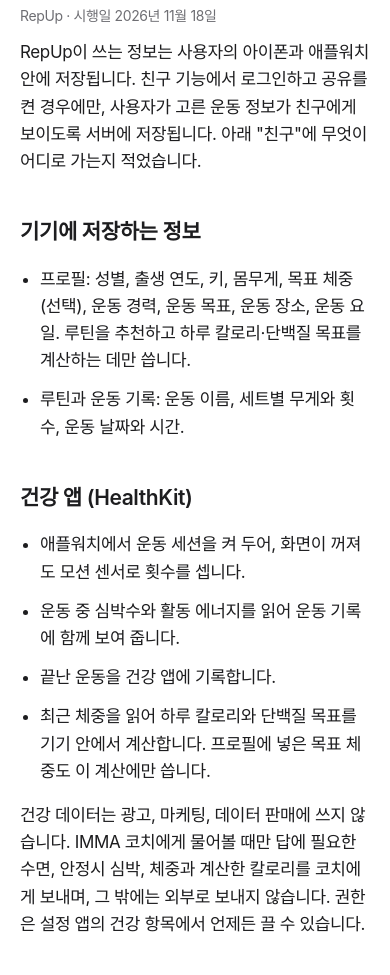
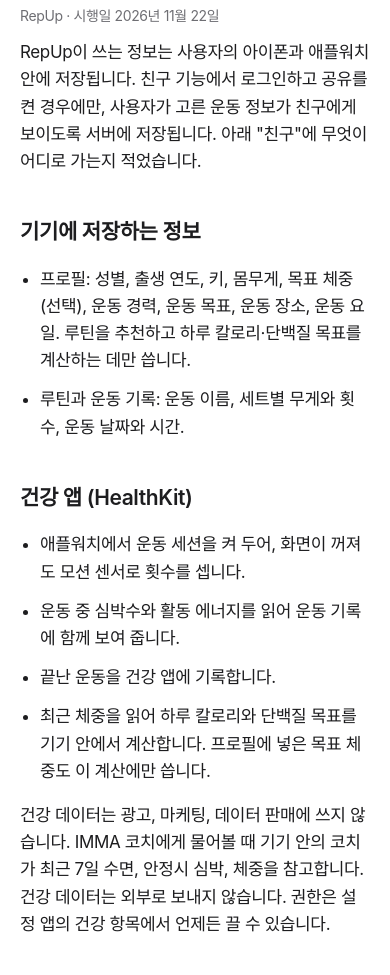
Before and after one commit to shinehyeuk-pixel/imma-support, a plain HTML site: page privacy/index.html in a window 390 px wide. Shown: the part 92-1067 px from the top of the page. Drawn offline with Linux system fonts and the light colour scheme.

Commit message:
Privacy: the coach reads sleep and resting heart rate on the device, nothing leaves it
Version 2.0 uses only the on-device model, so health data read for the
coach stays on the phone. Dated for the 2.0 release.

Co-Authored-By: Claude Opus 5.5 <noreply@anthropic.com>

```diff
--- a/privacy/index.html
+++ b/privacy/index.html
@@ -9,7 +9,7 @@
 <body>
 <main>
 <h1>개인정보처리방침</h1>
-<p class="muted">RepUp · 시행일 2026년 11월 18일</p>
+<p class="muted">RepUp · 시행일 2026년 11월 22일</p>
 
 <p>RepUp이 쓰는 정보는 사용자의 아이폰과 애플워치 안에 저장됩니다. 친구 기능에서 로그인하고 공유를 켠 경우에만, 사용자가 고른 운동 정보가 친구에게 보이도록 서버에 저장됩니다. 아래 "친구"에 무엇이 어디로 가는지 적었습니다.</p>
 
@@ -26,7 +26,7 @@
 <li>끝난 운동을 건강 앱에 기록합니다.</li>
 <li>최근 체중을 읽어 하루 칼로리와 단백질 목표를 기기 안에서 계산합니다. 프로필에 넣은 목표 체중도 이 계산에만 씁니다.</li>
 </ul>
-<p>건강 데이터는 광고, 마케팅, 데이터 판매에 쓰지 않습니다. IMMA 코치에게 물어볼 때만 답에 필요한 수면, 안정시 심박, 체중과 계산한 칼로리를 코치에게 보내며, 그 밖에는 외부로 보내지 않습니다. 권한은 설정 앱의 건강 항목에서 언제든 끌 수 있습니다.</p>
+<p>건강 데이터는 광고, 마케팅, 데이터 판매에 쓰지 않습니다. IMMA 코치에게 물어볼 때 기기 안의 코치가 최근 7일 수면, 안정시 심박, 체중을 참고합니다. 건강 데이터는 외부로 보내지 않습니다. 권한은 설정 앱의 건강 항목에서 언제든 끌 수 있습니다.</p>
 
 <h2>사진과 카메라</h2>
 <ul>
```
